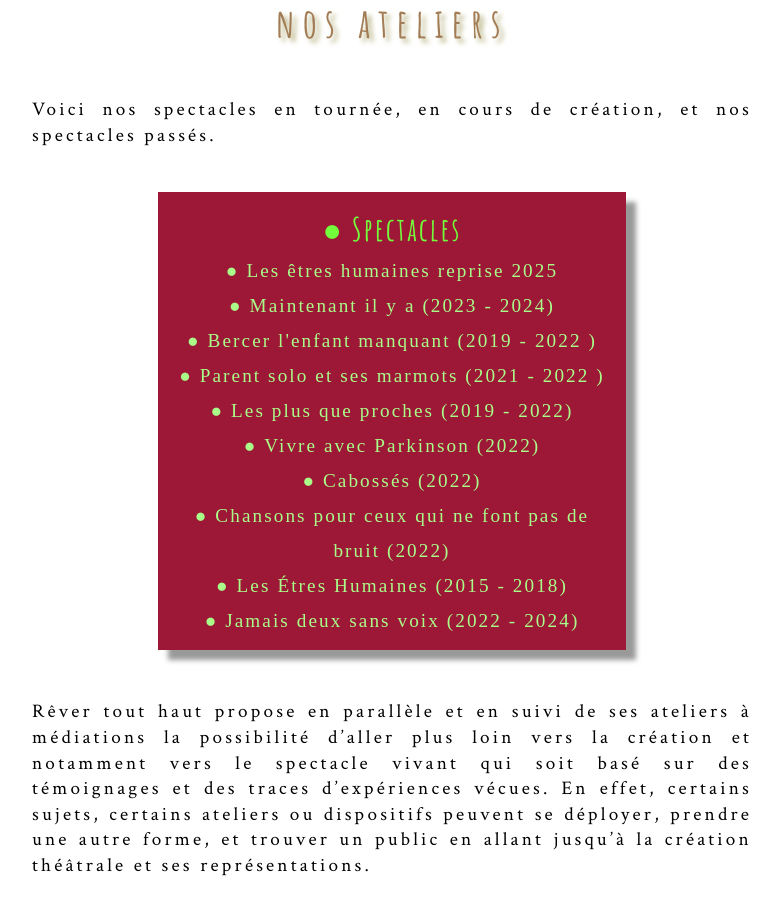
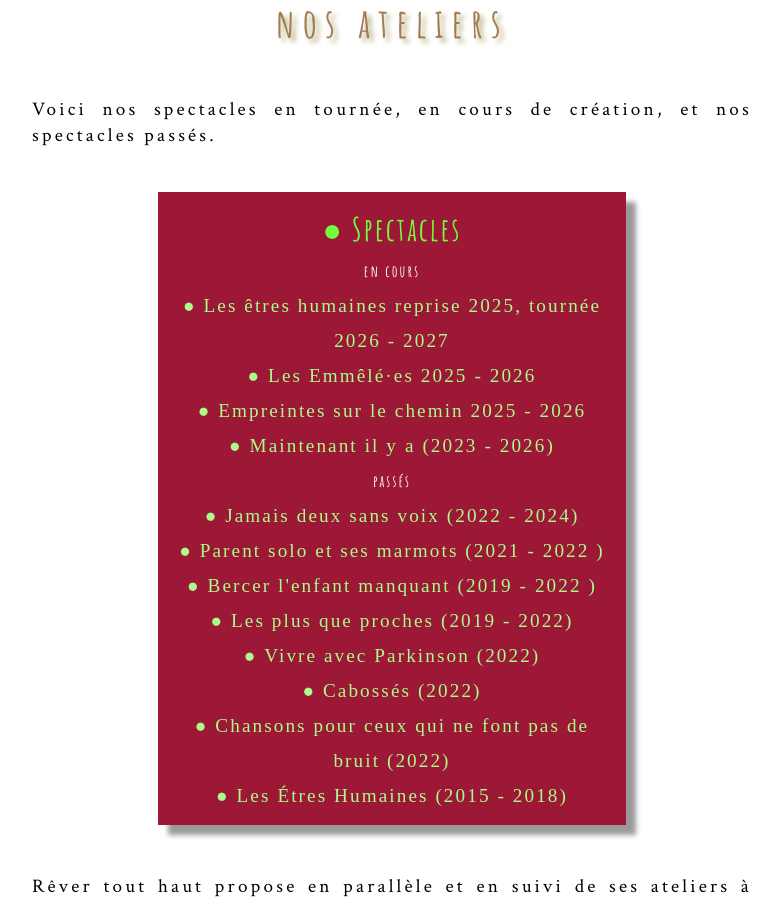
Before and after one commit to leshnik/revertouthaut, a Jekyll site: the page built from spectacles.md, in a window 1280 px wide and 900 px high, scrolled down 340 px. Shown: the whole window, without its empty margins (248-1028 px from the left). Built offline with Jekyll 4.4.1, drawn with Linux system fonts in a browser that asks for light colours.

Commit message:
spectacles update en cours et dates

```diff
--- a/spectacles.md
+++ b/spectacles.md
@@ -10,17 +10,23 @@ summary: Basés sur des témoignages et des traces laissées par les vécus, nos
 <div class="space-around--wrap">
   <p class="shadow" style="background: #9d1737; width: 50ch">
       <a style="color: #72fc3b" class="nav-list-heading subtlehover" href="/spectacles">●&nbsp;Spectacles</a><br>
-      <a style="color: #aafc89" class="nav-list-item subtlehover" href="/les-etres-humaines">●&nbsp;Les êtres humaines reprise 2025</a><br>
-      <a style="color: #aafc89" class="nav-list-item subtlehover" href="/maintenant-il-y-a">●&nbsp;Maintenant il y a (2023 - 2024)</a><br>
+      <span class="nav-list-heading-sub">en cours</span><br>
+      <a style="color: #aafc89" class="nav-list-item subtlehover" href="/les-etres-humaines">●&nbsp;Les êtres humaines reprise 2025, tournée 2026 - 2027</a><br>
+      <a style="color: #aafc89" class="nav-list-item subtlehover" style="color: #aafc89" href="les-emmeles">●&nbsp;Les&nbsp;Emmêlé&middot;es 2025 - 2026</a><br>
+      <a class="nav-list-item subtlehover" style="color: #aafc89" href="captation_empreintes">●&nbsp;Empreintes sur le chemin 2025 - 2026</a><br>
+      <a style="color: #aafc89" class="nav-list-item subtlehover" href="/maintenant-il-y-a">●&nbsp;Maintenant il y a (2023 - 2026)</a><br>
+      <span class="nav-list-heading-sub">passés</span><br>
+       <a style="color:#aafc89" class="nav-list-item" href="jamais-deux-sans-voix">●&nbsp;Jamais deux sans voix (2022 - 2024)</a>
+       <a style="color: #aafc89" class="nav-list-item subtlehover" href="/parent-solo-et-ses-marmots">●&nbsp;Parent solo et ses marmots (2021 - 2022 )</a><br>
       <a style="color: #aafc89" class="nav-list-item subtlehover" href="/bercer-l-enfant-manquant">●&nbsp;Bercer l'enfant manquant (2019 - 2022 )</a><br>
-      <a style="color: #aafc89" class="nav-list-item subtlehover" href="/parent-solo-et-ses-marmots">●&nbsp;Parent solo et ses marmots (2021 - 2022 )</a><br>
+
       <a style="color: #aafc89" class="nav-list-item subtlehover"  href="/lpqp-lecture-musicale">●&nbsp;Les plus que proches (2019 - 2022)</a><br>
       <a style="color: #aafc89" class="nav-list-item subtlehover" href="/vivre-avec-parkinson">●&nbsp;Vivre avec Parkinson (2022)</a><br>
       <a class="nav-list-item subtlehover" style="color: #aafc89" href="/cabosses">●&nbsp;Cabossés (2022)</a>
       <br>
       <a style="color: #aafc89" class="nav-list-item subtlehover" href="chansons-pour-ceux-qui-ne-font-pas-de-bruit">●&nbsp;Chansons pour ceux qui ne font pas de bruit (2022)</a><br>
       <a style="color: #aafc89" class="nav-list-item subtlehover"  href="les-etres-humaines">●&nbsp;Les&nbsp;Étres&nbsp;Humaines&nbsp;(2015 - 2018)</a><br>
-      <a style="color:#aafc89" class="nav-list-item" href="jamais-deux-sans-voix">●&nbsp;Jamais deux sans voix (2022 - 2024)</a>
+
     </p>
 </div>
 
```
